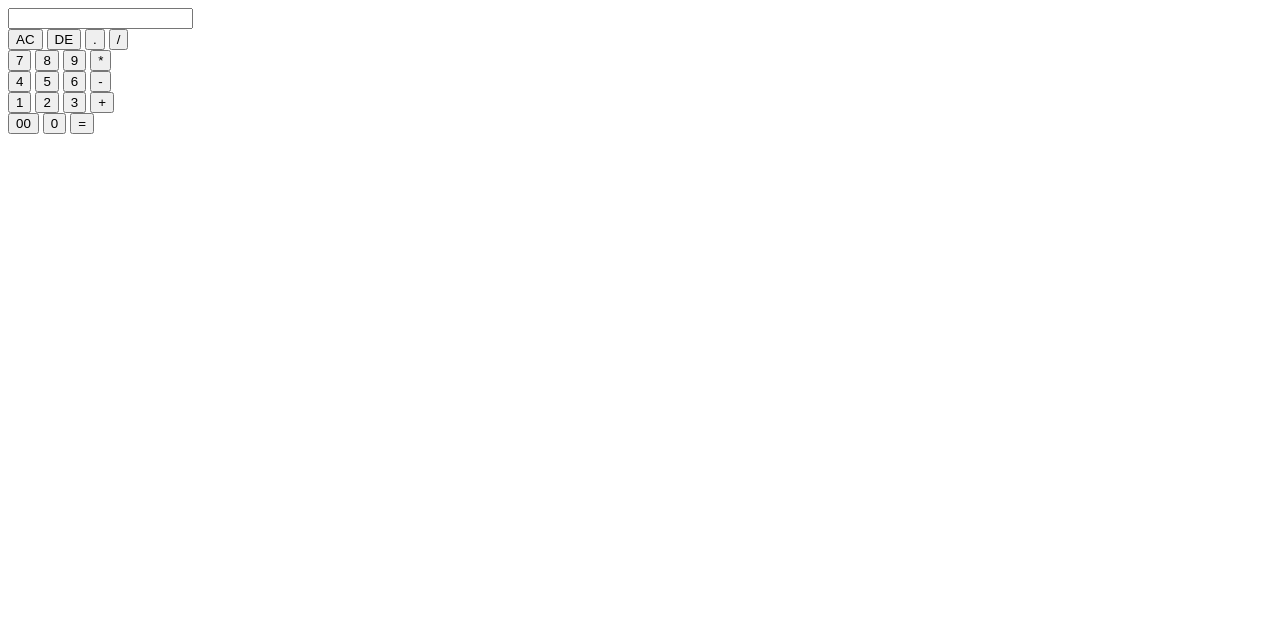
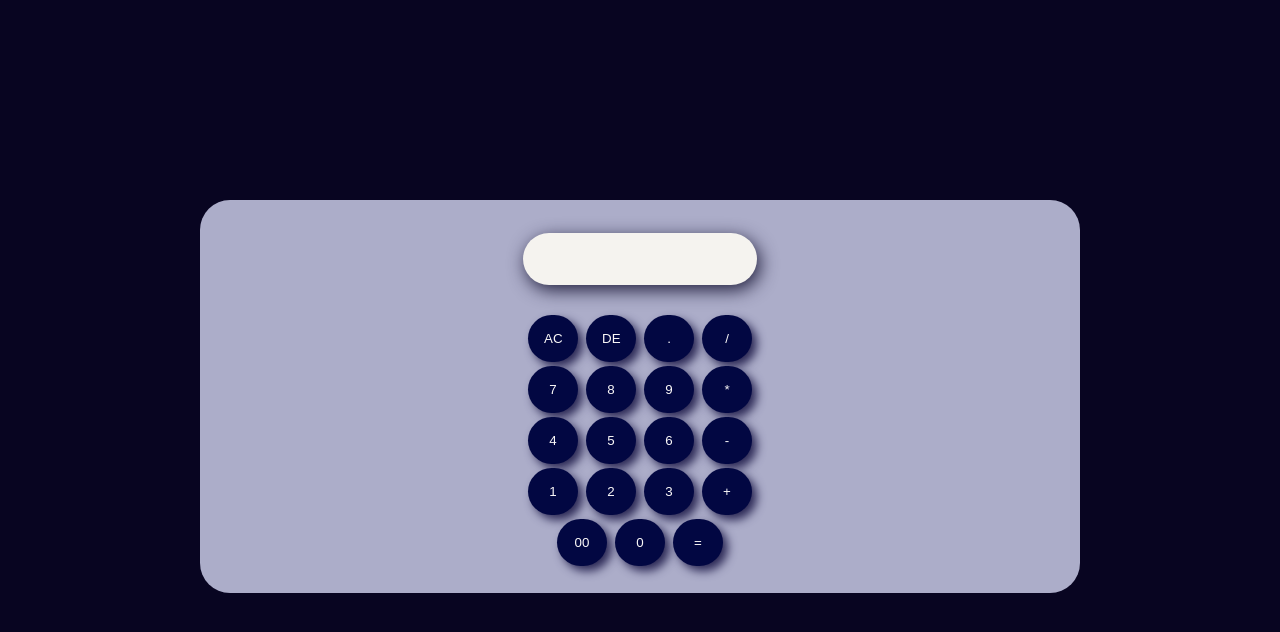
Before and after one commit to ashleymakkena/js-calculator, a plain HTML site: page index.html in a window 1280 px wide. Drawn offline with Linux system fonts and the light colour scheme.

Commit message:
Created the CSS file
styling the calculator

```diff
--- a/index.html
+++ b/index.html
@@ -3,14 +3,17 @@
 <head>
     <meta charset="UTF-8">
     <meta name="viewport" content="width=device-width, initial-scale=1.0">
-    <title>Document</title>
+    <title>Calculator</title>
+    <link rel="stylesheet" href="style.css">
 </head>
-<body>
-    <div>
-        <input id="display"
+<body class="calculator">
+    <div class="content">
+        <form>
+        <input class="display"
               type="number">
-    </div>
-    <div id="keys">
+        </form>
+
+    <div class="keys">
         <input type="button" value="AC">
         <input type="button" value="DE">
         <input type="button" value=".">
@@ -35,5 +38,6 @@
         <input type="button" value="0">
         <input type="button" value="=">
     </div>
+</div>
 </body>
 </html>
--- /dev/null
+++ b/style.css
@@ -0,0 +1,39 @@
+.calculator {
+    text-align: center;
+    margin: 20px;
+    padding: 30px;
+    background:#080521;
+    border-radius: 50px;
+}
+.display {
+    text-align: center;
+    width: 230px;
+    border-radius: 50px;
+    height: 50px;
+    border-style: none;
+    margin: 18px;
+    background-color: rgb(245, 243, 239);
+    box-shadow: 3px 5px 18px rgb(33, 31, 62);
+}
+.keys {
+    text-align: center;
+    padding: 10px;
+    border-width: 3px;
+    border-radius: 30px;
+}
+.content {
+    background-color: rgb(172, 173, 201);
+    border-radius: 30px;
+    padding: 15px;
+    margin: 150px;
+}
+.keys input {
+    padding: 16px;
+    width: 50px;
+    border: 100px;
+    border-radius: 50px;
+    color: rgb(250, 248, 248);
+    background-color: rgb(2, 7, 66);
+    margin: 2px;
+    box-shadow: 5px 5px 10px rgb(44, 41, 86);
+}
```
